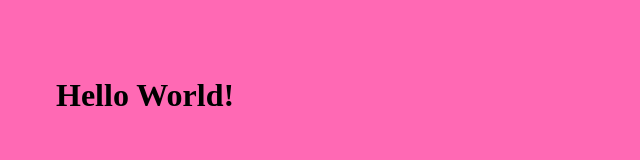
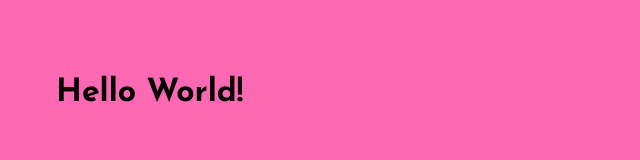
Before and after one commit to Vy-Lan/vylan-website, a plain HTML site: page index.html in a window 1280 px wide. Shown: the whole page, without its empty margins (0-640 px from the left). Drawn offline with Linux system fonts and the light colour scheme.

Commit message:
added Google fonts

```diff
--- a/index.html
+++ b/index.html
@@ -3,7 +3,9 @@
 <head>
 <title>
     Vylan Tran
-</title>
+</title><link rel="preconnect" href="https://fonts.googleapis.com">
+<link rel="preconnect" href="https://fonts.gstatic.com" crossorigin>
+<link href="https://fonts.googleapis.com/css2?family=Josefin+Sans:ital,wght@0,400;0,700;1,300&display=swap" rel="stylesheet">
 <link rel="stylesheet" href="styles.css">
 </head>
 <body>
--- a/styles.css
+++ b/styles.css
@@ -1,4 +1,5 @@
 body {
     background: hotpink;
     padding: 3em;
+    font-family: 'Josefin Sans', sans-serif;
 }
```
